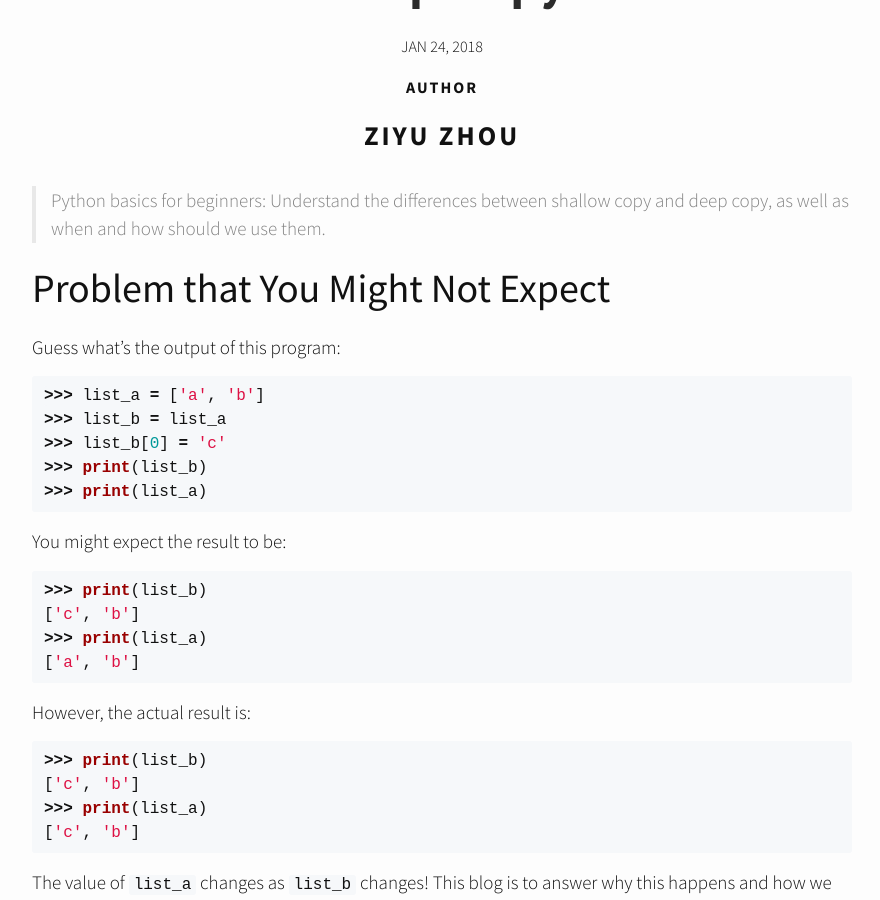
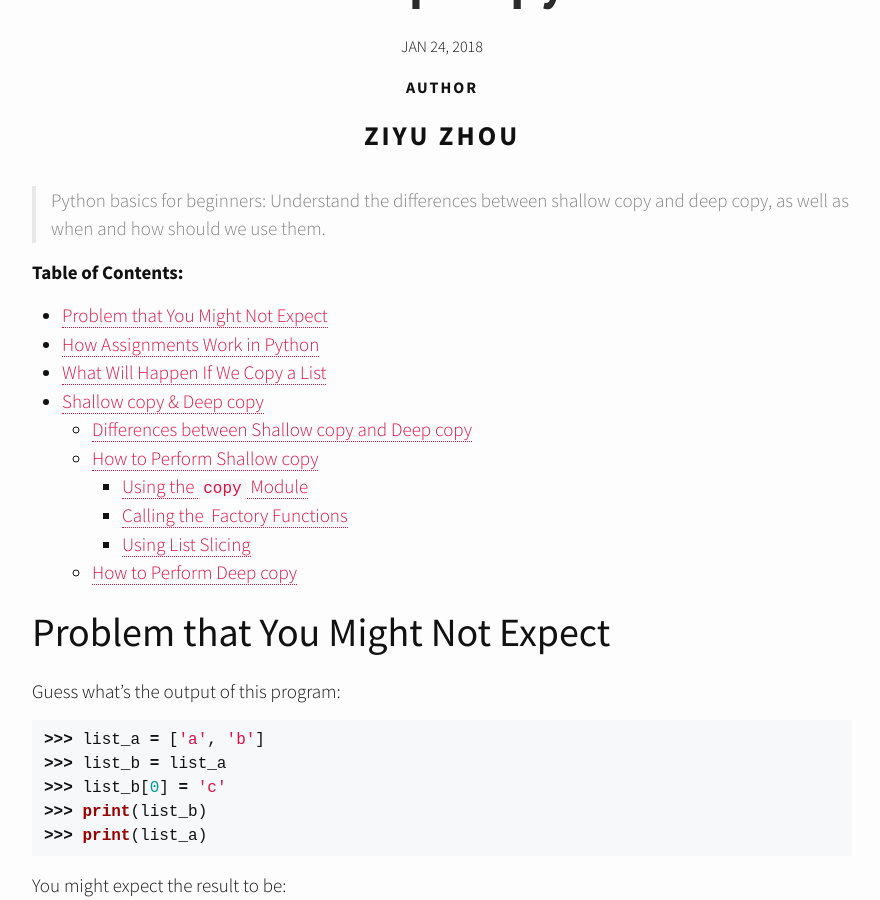
Before and after one commit to Ziyu0/Ziyu0.github.io, a Jekyll site: the page built from _posts/2018-01-24-pb-shallow-deep-copy.md, in a window 1280 px wide and 900 px high, scrolled down 418 px. Shown: the whole window, without its empty margins (198-1078 px from the left). Built offline with Jekyll 4.4.1, drawn with Linux system fonts in a browser that asks for light colours; nearby versions of some CDN libraries; emoji names are drawn with the system emoji font.

Commit message:
Update post about copies

```diff
--- a/_posts/2018-01-24-pb-shallow-deep-copy.md
+++ b/_posts/2018-01-24-pb-shallow-deep-copy.md
@@ -8,6 +8,21 @@ author: "Ziyu Zhou"
 
 > Python basics for beginners: Understand the differences between shallow copy and deep copy, as well as when and how should we use them.
 
+**Table of Contents:**
+<!-- TOC -->
+
+- [Problem that You Might Not Expect](#problem-that-you-might-not-expect)
+- [How Assignments Work in Python](#how-assignments-work-in-python)
+- [What Will Happen If We Copy a List](#what-will-happen-if-we-copy-a-list)
+- [Shallow copy & Deep copy](#shallow-copy--deep-copy)
+    - [Differences between Shallow copy and Deep copy](#differences-between-shallow-copy-and-deep-copy)
+    - [How to Perform Shallow copy](#how-to-perform-shallow-copy)
+        - [Using the `copy` Module](#using-the-copy-module)
+        - [Calling the  Factory Functions](#calling-the- factory-functions)
+        - [Using List Slicing](#using-list-slicing)
+    - [How to Perform Deep copy](#how-to-perform-deep-copy)
+
+<!-- /TOC -->
 
 
 # Problem that You Might Not Expect
```
